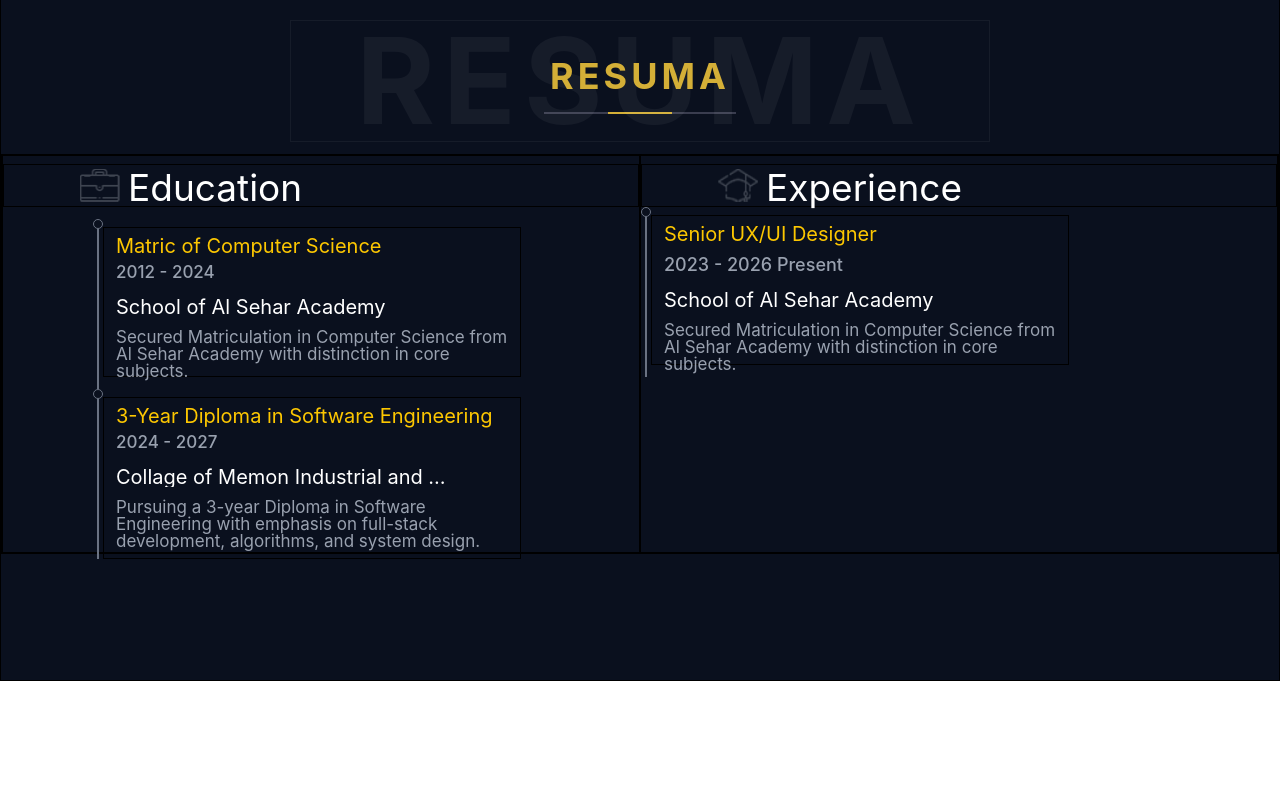
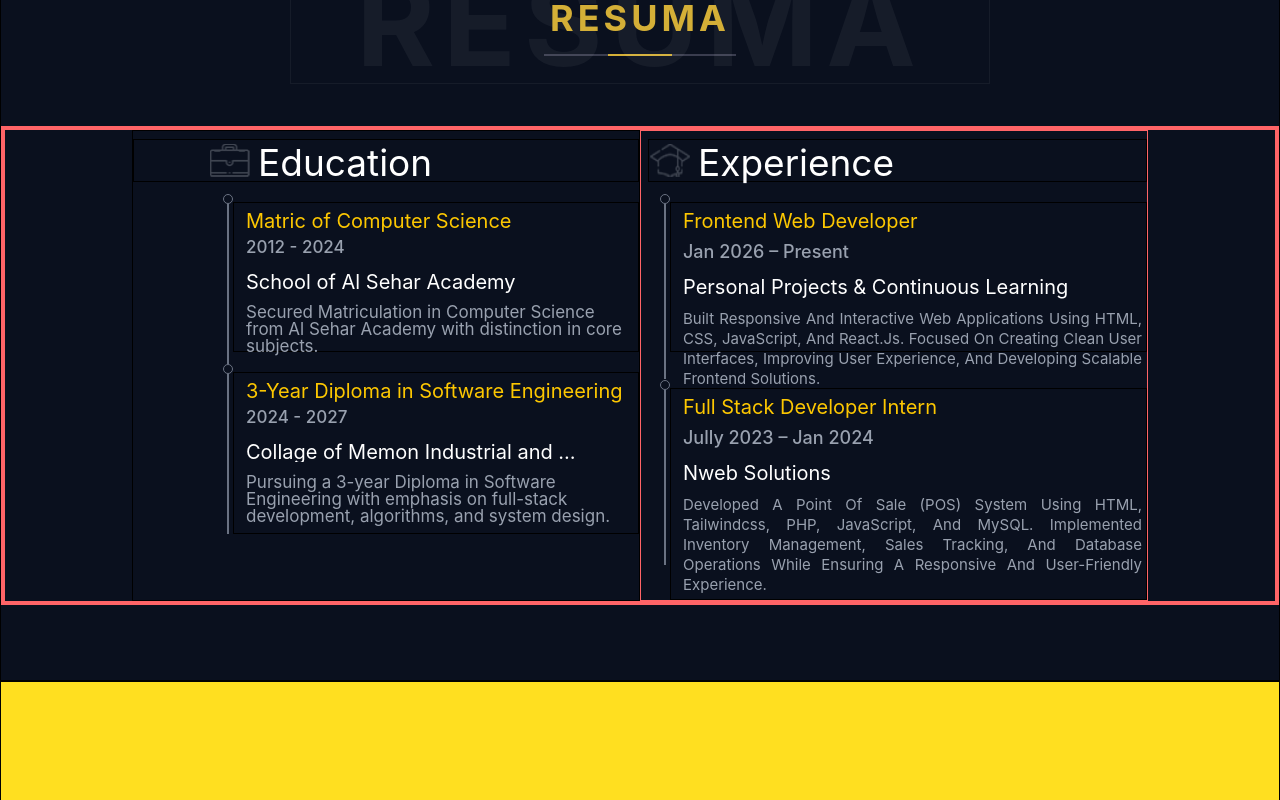
Before and after one commit to hasnainasif0761/Personal-Reactjs-Advance-Topic-Portfolio-, a React (Vite) app: page / in a window 1280 px wide. Shown: the part 1820-2620 px from the top of the page. Before the commit the page ends 2501 px from the top, so only its background shows below. Built offline with nearby package versions, Linux system fonts and the light colour scheme.

Commit message:
feat: update Resuma layout and content, enhance Navbar responsiveness

```diff
--- a/src/App.jsx
+++ b/src/App.jsx
@@ -40,10 +40,10 @@ function App(){
           <Resuma/>
         </div>
         <div data-scroll-section>
-          {/* <Project/> */}
+          <Project/>
         </div>
         <div data-scroll-section>
-          {/* <Contact /> */}
+          <Contact />
         </div>
       </div>
     )
--- a/src/Pages/Resuma.jsx
+++ b/src/Pages/Resuma.jsx
@@ -14,8 +14,8 @@ function Resuma(){
       <span className="w-16 h-0.5 bg-[#3a3d4f]"></span>
     </div>
         </div>
-        <div className="w-full mt-10 md:h-[400px] h-auto border flex md:flex-row flex-col">
-          <div className="md:w-1/2 w-full border h-full md:pl-[0px] pl-5 md:mb-0 mb-3">
+        <div className="w-full mt-[70px]  h-auto border border-4 mb-2 border-red-400 flex md:flex-row flex-col justify-center items-center">
+          <div className="md:w-[40%] w-full border h-full md:pl-[0px] pl-5 md:mb-0 mb-3">
             <div className="border flex mt-2 items-center justify-start md:pl-[76px]">
               <img src="/edu_icon.png" className="w-[40px] h-[33px]" />
               <h2 className="text-[37px] ml-2  text-white mt-1">Education</h2>
@@ -47,21 +47,33 @@ function Resuma(){
               </div>
             </div>
           </div>
-          <div className="md:w-1/2 w-full border h-full md:pl-[0px] pl-5">
-            <div className="border flex mt-2 items-center justify-start md:pl-[76px]">
+          <div className="md:w-[40%] w-full border border-red-400 h-auto  md:pl-[7px] pl-5">
+            <div className="border flex mt-2 items-center justify-start md:pl-[1px]">
               <img src="/exp-icon.png" className="w-[40px] h-[33px]" />
               <h2 className="text-[37px] ml-2  text-white mt-1">Experience</h2>
             </div>
-            <div className="flex group">
+            <div className="flex group ml-3 mt-3">
               <div>
               <div className="border-gray-500 group-hover:border-yellow-400 group-hover:bg-yellow-400 transition-all duration-300 border-[1.7px] w-[10px] h-[10px] rounded-full"></div>
-              <div className="w-[1px] ml-1 h-[160px] border border-gray-500 "></div>
+              <div className="w-[1px] ml-1 h-[175px] border border-gray-500 "></div>
               </div>
               <div className="border w-auto text-start h-[150px] pl-3 mt-2 p-1 pt-2">
-                <h1 className="text-[20px] text-yellow-400">Senior UX/UI Designer</h1>
-                <p className="text-gray-400 text-[18px] mt-3 font-[500] text-start">2023 - 2026 Present</p>
-                <h1 className="text-[20px] mt-4 text-white">School of Al Sehar Academy</h1>
-                <p className="text-[17px] text-gray-400 text-start max-w-[400px] mt-3">Secured Matriculation in Computer Science from Al Sehar Academy with distinction in core subjects.</p>
+                <h1 className="text-[20px] text-yellow-400">Frontend Web Developer</h1>
+                <p className="text-gray-400 text-[18px] mt-3 font-[500] text-start">Jan 2026 – Present</p>
+                <h1 className="text-[20px] mt-4 text-white">Personal Projects & Continuous Learning</h1>
+                <p className="text-[15px] text-gray-400 text-justify traking-wider text-lg/[20px] capitalize max-w-[500px] mt-3 float-none">Built responsive and interactive web applications using HTML, CSS, JavaScript, and React.js. Focused on creating clean user interfaces, improving user experience, and developing scalable frontend solutions.</p>
+              </div>
+              </div>
+            <div className="flex group ml-3 mt-[1px]">
+              <div>
+              <div className="border-gray-500 group-hover:border-yellow-400 group-hover:bg-yellow-400 transition-all duration-300 border-[1.7px] w-[10px] h-[10px] rounded-full"></div>
+              <div className="w-[1px] ml-1 h-[175px] border border-gray-500 "></div>
+              </div>
+              <div className="border w-auto text-start h-auto pl-3 mt-2 p-1 pt-2">
+                <h1 className="text-[20px] text-yellow-400">Full Stack Developer Intern</h1>
+                <p className="text-gray-400 text-[18px] mt-3 font-[500] text-start">Jully 2023 – Jan 2024</p>
+                <h1 className="text-[20px] mt-4 text-white">Nweb Solutions</h1>
+                <p className="text-[15px] text-gray-400 text-justify traking-wider text-lg/[20px] capitalize max-w-[500px] mt-3 float-none">Developed a Point of Sale (POS) System using HTML, tailwindcss, PHP, JavaScript, and MySQL. Implemented inventory management, sales tracking, and database operations while ensuring a responsive and user-friendly experience.</p>
               </div>
               </div>
           </div>
--- a/src/components/Navbar.jsx
+++ b/src/components/Navbar.jsx
@@ -2,6 +2,7 @@ import React, {useEffect, useState} from 'react'
 import { FaPhone } from "react-icons/fa6";
 import '../index.css'
 import { BsList } from "react-icons/bs";
+import { RxCross1 } from "react-icons/rx";
 
 
 
@@ -28,7 +29,7 @@ function Navbar() {
   return (
     <nav className={`w-full h-20 ${showBg ? 'bg-[#070f1c]' : 'bg-transparent'} transition-all duration-300 ease-in-out flex justify-between items-center px-5 fixed top-0 left-0`}>
      <div>
-           <p className='text-white md:text-3xl text-lg logo_head tracking-widest'>&lt; <span className='text-yellow-400'>H</span>uzaifa /&gt;</p>
+           <p className='text-white z-10 md:text-3xl text-lg logo_head tracking-widest'>&lt; <span className='text-yellow-400'>H</span>uzaifa /&gt;</p>
      </div>
      <ul className='hidden md:flex gap-10'>
         <li><a href="#" className="text-white font-semibold hover:text-gray-300 duration-150">HOME</a></li>
@@ -38,9 +39,9 @@ function Navbar() {
         <li><a href="#contact" className="text-white font-semibold hover:text-gray-300 duration-150">CONTACT</a></li>
      </ul>
      <p className='hidden md:flex items-center gap-4 font-semibold justif-center text-lg text-yellow-400'><FaPhone className='text-white' /> +92 311 124 3675</p>
-    <BsList size={40} onClick={()=>setIsOpen(!isOpen)}  className="flex md:hidden select-none text-white cursor-pointer" />
+     {isOpen ? <RxCross1 size={40} onClick={()=>setIsOpen(!isOpen)}  className="flex z-10 md:hidden select-none text-white cursor-pointer" /> : <BsList size={40} onClick={()=>setIsOpen(!isOpen)}  className="flex z-10 md:hidden select-none text-white cursor-pointer" /> }
     {
-        <ul className={`absolute top-full transition-all duration-300 ease-in-out ${isOpen?'left-0':'-left-full'} w-full bg-black/50 h-screen md:hidden flex flex-col gap-4 justify-center items-center shadow-lg`}>
+        <ul className={`absolute top-0 transition-all duration-300 ease-in-out ${isOpen?'left-0':'-left-full'} w-full bg-black/50 h-screen md:hidden flex flex-col gap-4 justify-center items-center shadow-lg`}>
         <li><a href="#" className="text-white font-semibold hover:text-gray-300 duration-150" onClick={()=>setIsOpen(false)}>HOME</a></li>
         <li><a href="#about" className='text-white font-semibold hover:text-gray-300 duration-150' onClick={()=>setIsOpen(false)}>ABOUT</a></li>
         <li><a href="#resuma" className="text-white font-semibold hover:text-gray-300 duration-150" onClick={()=>setIsOpen(false)}>RESUMA</a></li>
```
